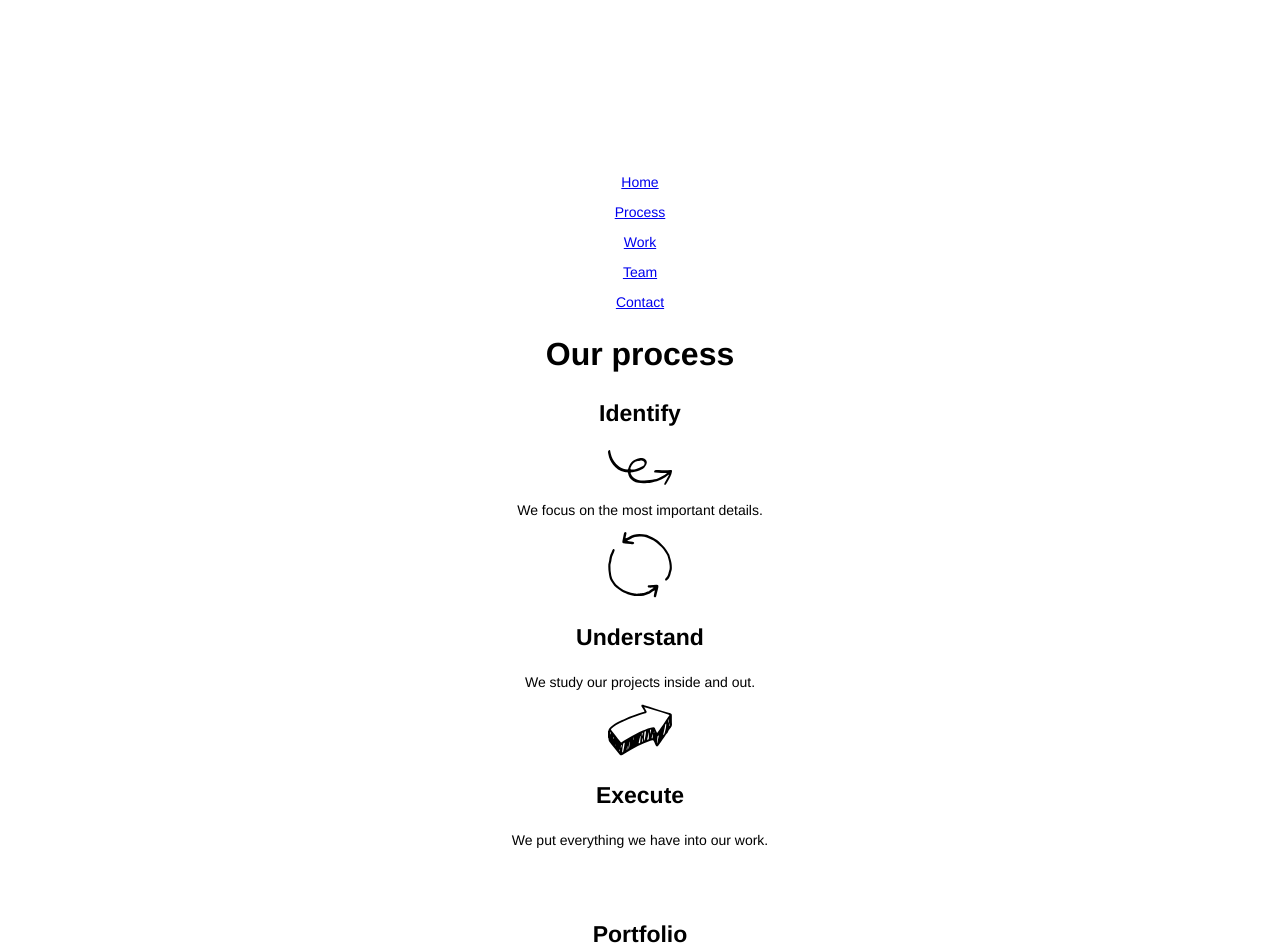
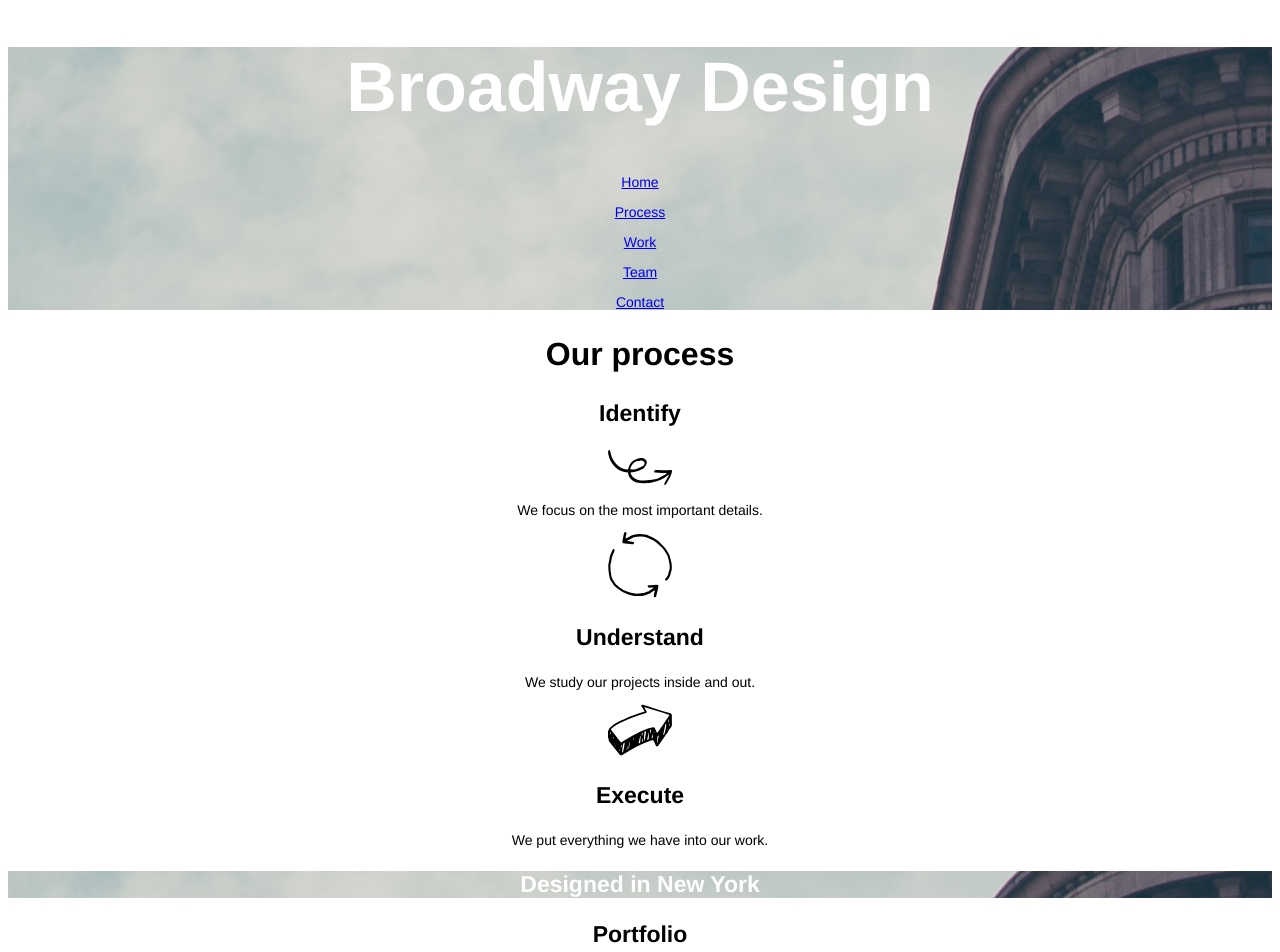
Before and after one commit to ejs21/broadway, a plain HTML site: page index.html in a window 1280 px wide. Shown: the top 952 px of the page. Drawn offline with Linux system fonts and the light colour scheme.

Commit message:
Fix background-img.

```diff
--- a/Resources/css/style.css
+++ b/Resources/css/style.css
@@ -24,13 +24,13 @@ p {
 }
 
 .header {
-  background-image: url(./Images/the-flatiron-building.png);
+  background-image: url("../Images/the-flatiron-building.png");
   color: white;
 }
 
 .middle {
   color: white;
-  background-image: url(./Images/the-flatiron-building.png);
+  background-image: url("../Images/the-flatiron-building.png");
 }
 
 .footer {
```
